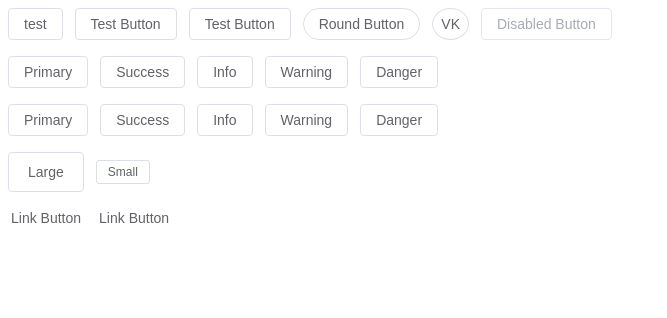
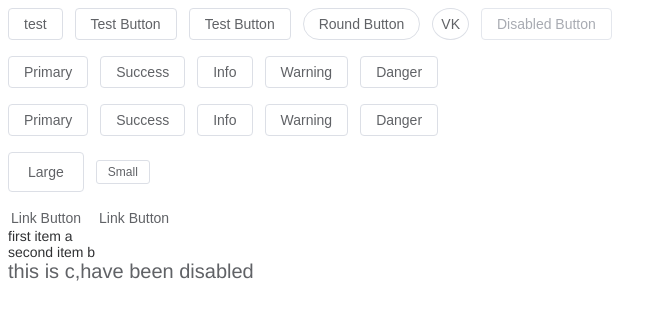
Before and after one commit to luckylark2000/ez-element, a Vue app: page / in a window 1280 px wide. Shown: the top 318 px of the page, without its empty margins (0-667 px from the left). Built offline with nearby package versions, Linux system fonts and the light colour scheme.

Commit message:
collapse init and basic function:open and close item content

```diff
--- a/package.json
+++ b/package.json
@@ -34,7 +34,7 @@
     "postcss-each-variables": "^0.3.0",
     "postcss-nested": "^6.0.1",
     "prettier": "^3.2.5",
-    "typescript": "~5.4.0",
+    "typescript": "~5.5.2",
     "vite": "^5.3.1",
     "vue-tsc": "^2.0.21"
   }
--- a/src/App.vue
+++ b/src/App.vue
@@ -1,10 +1,12 @@
 <script setup lang="ts">
 import ButtonExample from '@/examples/ButtonExample.vue';
+import CollapseExample from '@/examples/CollapseExample.vue';
 </script>
 
 <template>
   <main>
     <ButtonExample />
+    <CollapseExample />
   </main>
 </template>
 
--- /dev/null
+++ b/src/components/Collapse/Collapse.vue
@@ -0,0 +1,30 @@
+<template>
+  <div class="ez-collapse">
+    <slot />
+  </div>
+</template>
+
+<script setup lang="ts">
+import { provide, ref } from 'vue';
+import { type NameType } from '@/components/Collapse/types';
+import { collapseContextKey } from './constant';
+
+defineOptions({
+  name: 'EzCollapse',
+});
+
+const activeNames = ref<NameType[]>([]);
+
+const handleItemClick = (ItemName: NameType) => {
+  const index = activeNames.value.indexOf(ItemName);
+  if (index > -1) {
+    activeNames.value.splice(index, 1);
+  } else {
+    activeNames.value.push(ItemName);
+  }
+};
+provide(collapseContextKey, { activeNames, handleItemClick });
+provide('handleItemClick', handleItemClick);
+</script>
+
+<style scoped></style>
--- /dev/null
+++ b/src/components/Collapse/CollapseItem.vue
@@ -0,0 +1,35 @@
+<template>
+  <div class="ez-collapse-item" :class="{ 'is-disabled': disabled }">
+    <div class="ez-collapse-item__header" :id="`item-header-${name}`" @click="handleClick">
+      <slot name="title">{{ title }}</slot>
+    </div>
+    <div class="ez-collapse-item__content" :id="`item-content-${name}`" v-show="isActive">
+      <slot></slot>
+    </div>
+  </div>
+</template>
+
+<script setup lang="ts">
+import { computed, inject } from 'vue';
+import { type CollapseItemProps } from '@/components/Collapse/types';
+import { collapseContextKey } from './constant';
+
+defineOptions({
+  name: 'EzCollapseItem',
+});
+
+const props = defineProps<CollapseItemProps>();
+
+const collapseContext = inject(collapseContextKey);
+//是否展开
+const isActive = computed(() => {
+  return collapseContext?.activeNames.value.includes(props.name);
+});
+//处理点击事件
+const handleClick = () => {
+  if (props.disabled) return;
+  collapseContext?.handleItemClick(props.name);
+};
+</script>
+
+<style scoped></style>
--- /dev/null
+++ b/src/components/Collapse/constant.ts
@@ -0,0 +1,4 @@
+import type { InjectionKey } from 'vue';
+import type { CollapseContext } from './types';
+
+export const collapseContextKey: InjectionKey<CollapseContext> = Symbol('collapseContextKey');
--- /dev/null
+++ b/src/examples/CollapseExample.vue
@@ -0,0 +1,19 @@
+<template>
+  <Collapse>
+    <CollapseItem name="a" title="first item a"> 第一个</CollapseItem>
+    <CollapseItem name="b" title="second item b"> 第二个</CollapseItem>
+    <CollapseItem name="c" disabled>
+      <template #title>
+        <h1>this is c,have been disabled</h1>
+      </template>
+      <div>第三个内容</div>
+    </CollapseItem>
+  </Collapse>
+</template>
+
+<script setup lang="ts">
+import Collapse from '@/components/Collapse/Collapse.vue';
+import CollapseItem from '@/components/Collapse/CollapseItem.vue';
+</script>
+
+<style scoped></style>
```
Also changed, not shown: src/components/Button/Button.vue (+0 -9 lines), src/components/Collapse/types.d.ts (added, +23 -0 lines), 1 other file (tests, documents, lock files or other folders).
